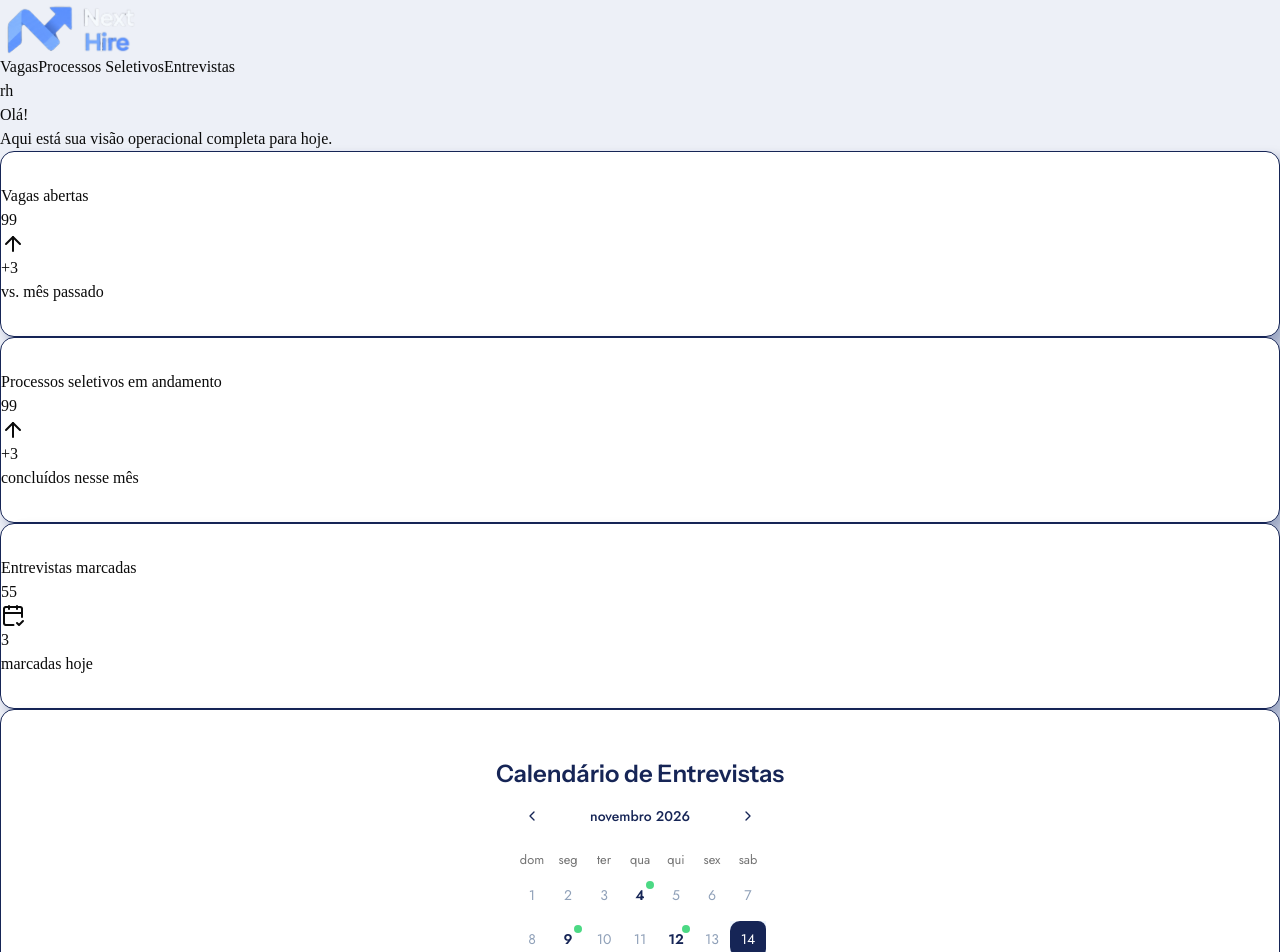
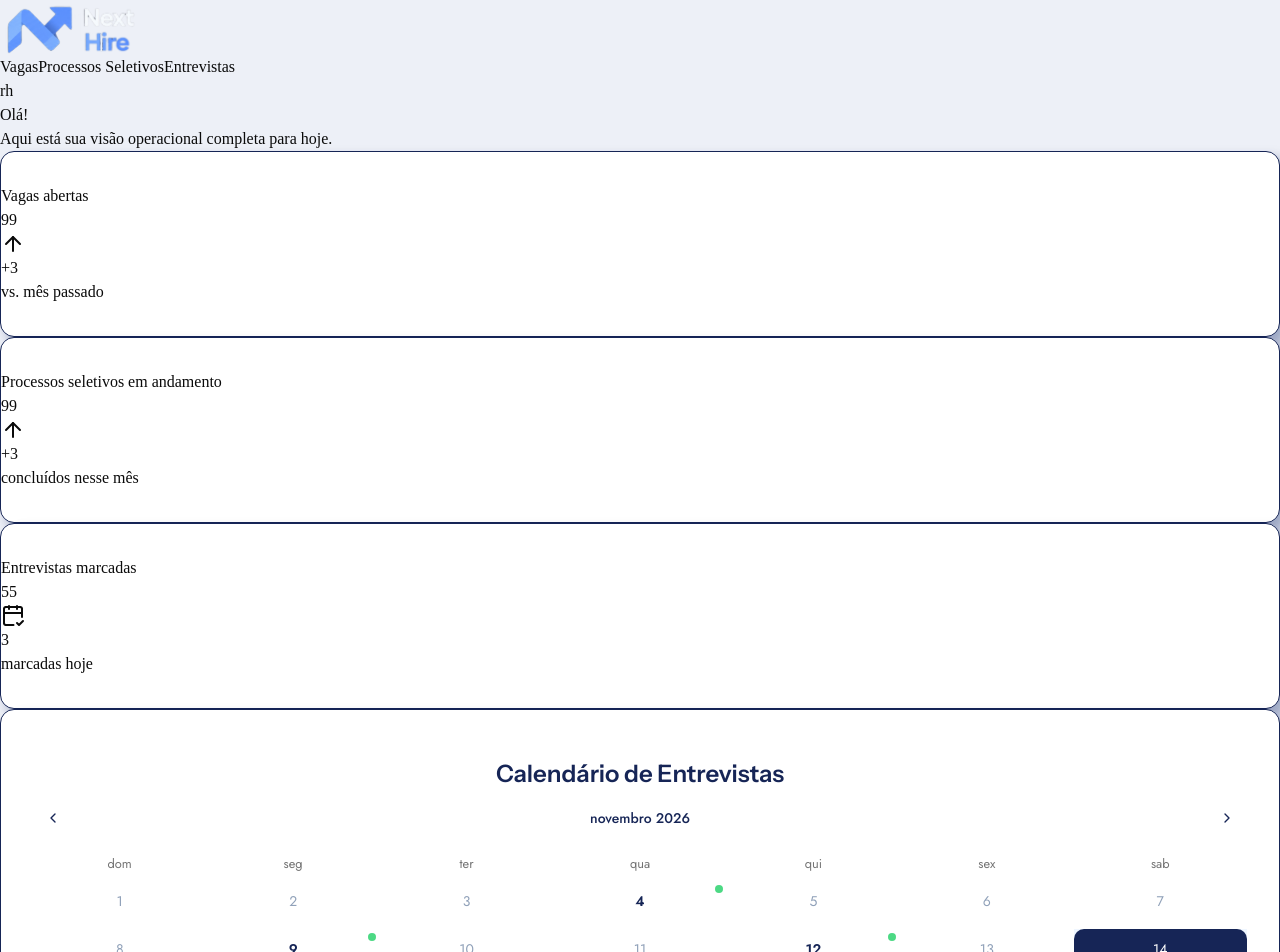
Before and after one commit to Next-Hire/NextHire_FrontEnd, a Next.js app: page /home in a window 1280 px wide. Shown: the top 952 px of the page. Built offline with nearby package versions, Linux system fonts and the light colour scheme.

Commit message:
:lipstick: Ajustando tamanho do calendário

```diff
--- a/src/components/calendario/miniCalendarioHome.tsx
+++ b/src/components/calendario/miniCalendarioHome.tsx
@@ -36,7 +36,11 @@ export default function MiniCalendarioHome() {
                 modifiers={{
                     comEntrevista: DATAS_COM_ENTREVISTA,
                 }}
-                className='font-(family-name:--font-jost) text-blue-950 [--cell-size:--spacing(9)] bg-transparent'
+                className='w-full font-(family-name:--font-jost) text-blue-950 [--cell-size:--spacing(10)] bg-transparent'
+                classNames={{
+                    root: 'w-full',
+                    day: 'flex-1 h-10 aspect-auto',
+                }}
                 components={{
                     DayButton: ({ children, modifiers, className, ...props }) => {
                         const temEntrevista = modifiers.comEntrevista;
@@ -44,11 +48,10 @@ export default function MiniCalendarioHome() {
                         return (
                             <CalendarDayButton
                                 modifiers={modifiers}
-                                className={`relative ${
-                                    temEntrevista
+                                className={`relative aspect-auto h-10 w-full ${temEntrevista
                                         ? 'text-blue-950 font-semibold'
                                         : 'text-slate-400 font-normal'
-                                } ${className ?? ''}`}
+                                    } ${className ?? ''}`}
                                 {...props}
                             >
                                 {children}
```
